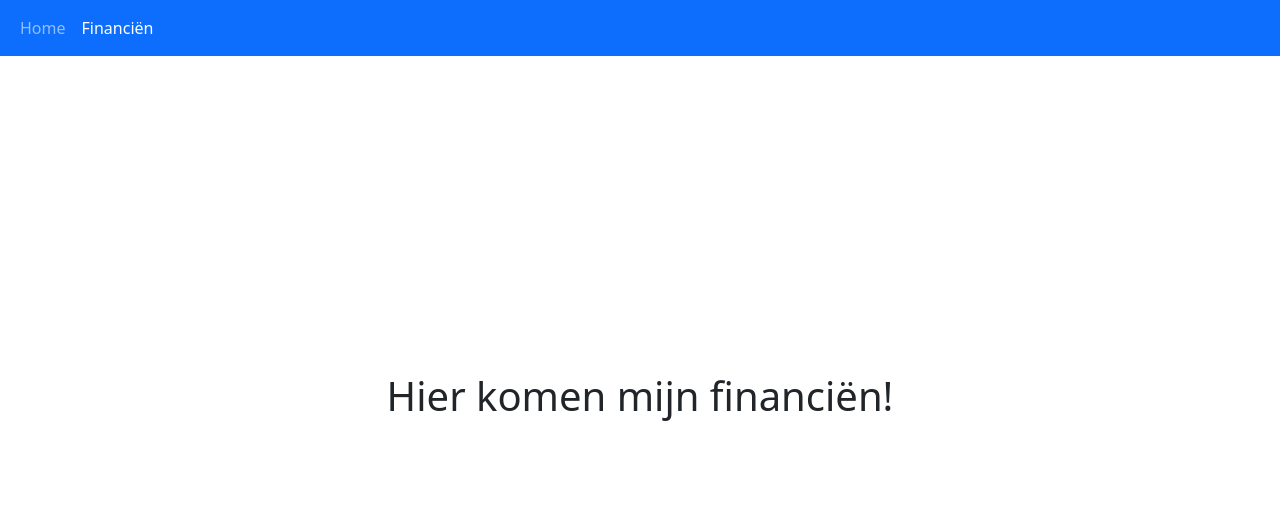
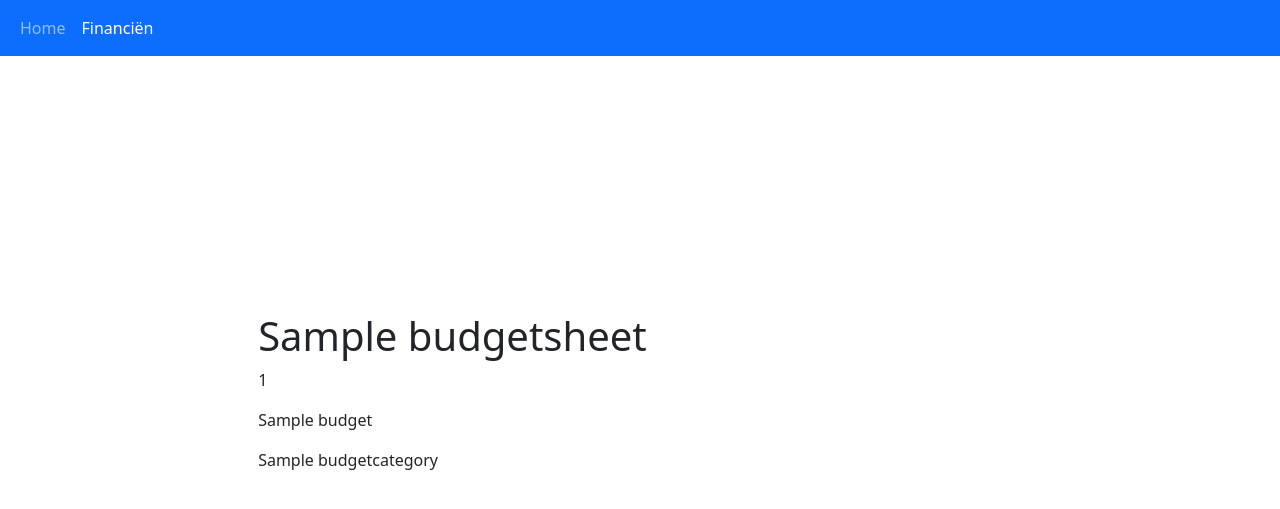
Before and after one commit to yoramclapper/planeet_krankyoram, a Django app: page /financien/ in a window 1280 px wide. Shown: the top 509 px of the page. Run offline with Django 5.2, Linux system fonts and the light colour scheme; tables that the repository leaves empty hold one stand-in row (values such as "Sample post"); some libraries are stand-ins or nearby versions.

Commit message:
Added first setup to generate budget-tables

```diff
--- a/planeet_krankyoram/financien/templates/financien/budget.html
+++ b/planeet_krankyoram/financien/templates/financien/budget.html
@@ -1,5 +1,16 @@
-{% extends "base_centralized_content.html" %}
+{% extends "base.html" %}
 
-{% block center_content %}
-<h1>Hier komen mijn financiën!</h1>
+{% block main %}
+<main class="container-fluid">
+    <div class="vh-100 d-flex justify-content-center align-items-center bg-body">
+        <div class="row">
+            <h1>{{sheet.sheet_name}}</h1>
+            {% for a in actuals %}
+                <p>{{a.actual}}</p>
+                <p>{{a.budget.budget_name}}</p>
+                <p>{{a.budget.category.category_name}}</p>
+            {% endfor %}
+        </div>
+    </div>
+</main>
 {% endblock %}
--- a/planeet_krankyoram/financien/views.py
+++ b/planeet_krankyoram/financien/views.py
@@ -8,6 +8,13 @@ from .models import BudgetSheet, Budget, BudgetActual
 
 class BudgetView(TemplateView):
     template_name = "financien/budget.html"
+
+    def get_context_data(self, **kwargs):
+        context = super().get_context_data(**kwargs)
+        sheet = BudgetSheet.objects.latest("start_date")
+        context['sheet'] = sheet
+        context['actuals'] = BudgetActual.objects.filter(sheet_id=sheet.id)
+        return context
 
 
 class CreateSheetView(FormView):
```
